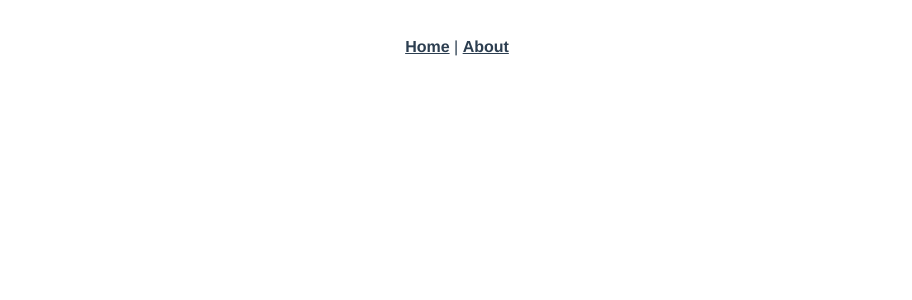
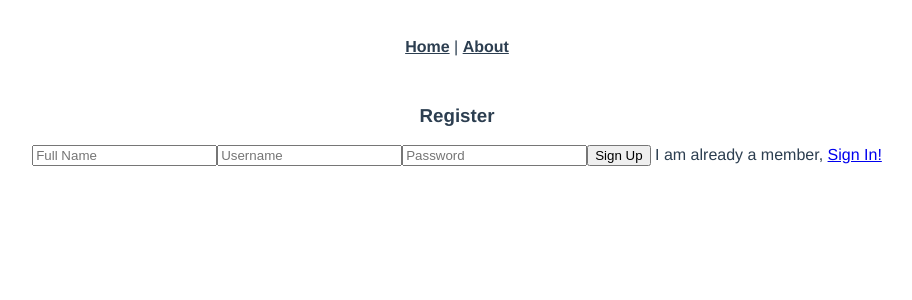
Before and after one commit to canbulgay/radioactive-cactus, a Vue app: page /register in a window 1280 px wide. Before the commit this address had no page. Shown: the top 300 px of the page, without its empty margins (183-1095 px from the left). Built offline with nearby package versions, Linux system fonts and the light colour scheme.

Commit message:
Create Register and Login page , set routes in routes/index.js

```diff
--- a/src/router/index.js
+++ b/src/router/index.js
@@ -8,13 +8,15 @@ const routes = [
     component: Home
   },
   {
-    path: '/about',
-    name: 'About',
-    // route level code-splitting
-    // this generates a separate chunk (about.[hash].js) for this route
-    // which is lazy-loaded when the route is visited.
-    component: () => import(/* webpackChunkName: "about" */ '../views/About.vue')
-  }
+    path: '/login',
+    name: 'LoginPage',
+    component: () => import("@/views/Login")
+  },
+  {
+    path: '/register',
+    name: 'RegisterPage',
+    component: () => import("@/views/Register")
+  },
 ]
 
 const router = createRouter({
--- /dev/null
+++ b/src/views/Login.vue
@@ -0,0 +1,18 @@
+<template>
+        <div class="login_register_container">
+      <h3 class="text-2xl text-center mb-3">Login</h3>
+      <input type="text" placeholder="Username" class="input mb-3" />
+      <input type="password" placeholder="Password" class="input mb-3" />
+      <button class="default-button">Sign In</button>
+      <span class="text-center mt-3 text-sm">
+        I am not a member,
+        <a href="#" class="text-red-900 hover:text-black">I want to be a member!</a>
+      </span>
+    </div>
+</template>
+
+<script>
+export default {
+
+}
+</script>
--- /dev/null
+++ b/src/views/Register.vue
@@ -0,0 +1,13 @@
+<template>
+        <div class="login_register_container">
+        <h3 class="text-2xl text-center mb-3">Register</h3>
+        <input type="text" placeholder="Full Name" class="input mb-3" />
+        <input type="text" placeholder="Username" class="input mb-3" />
+        <input type="password" placeholder="Password" class="input mb-3" />
+        <button class="default-button">Sign Up</button>
+        <span class="text-center mt-3 text-sm">
+        I am already a member,
+        <a href="#" class="text-red-900 hover:text-black">Sign In!</a>
+        </span>
+    </div>
+</template>
```
